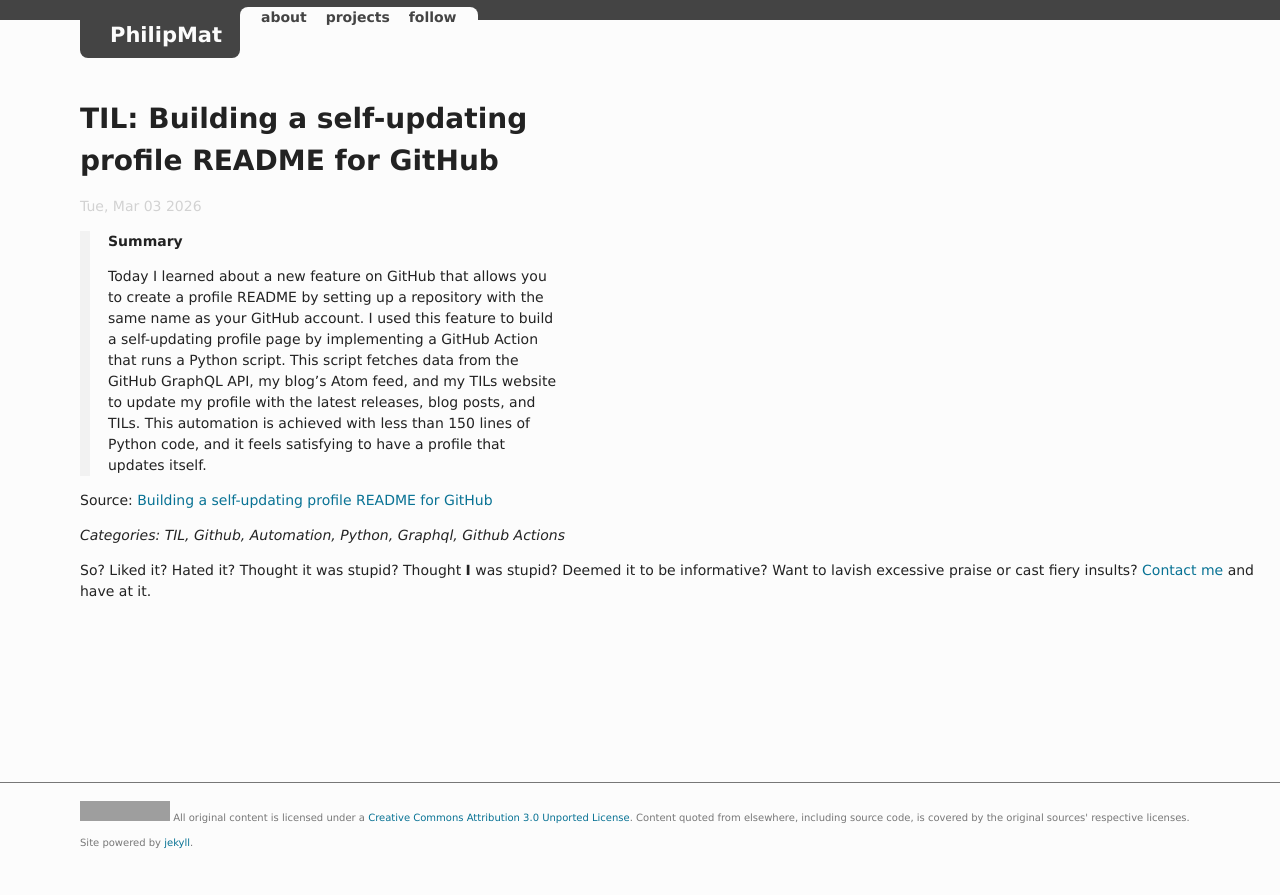
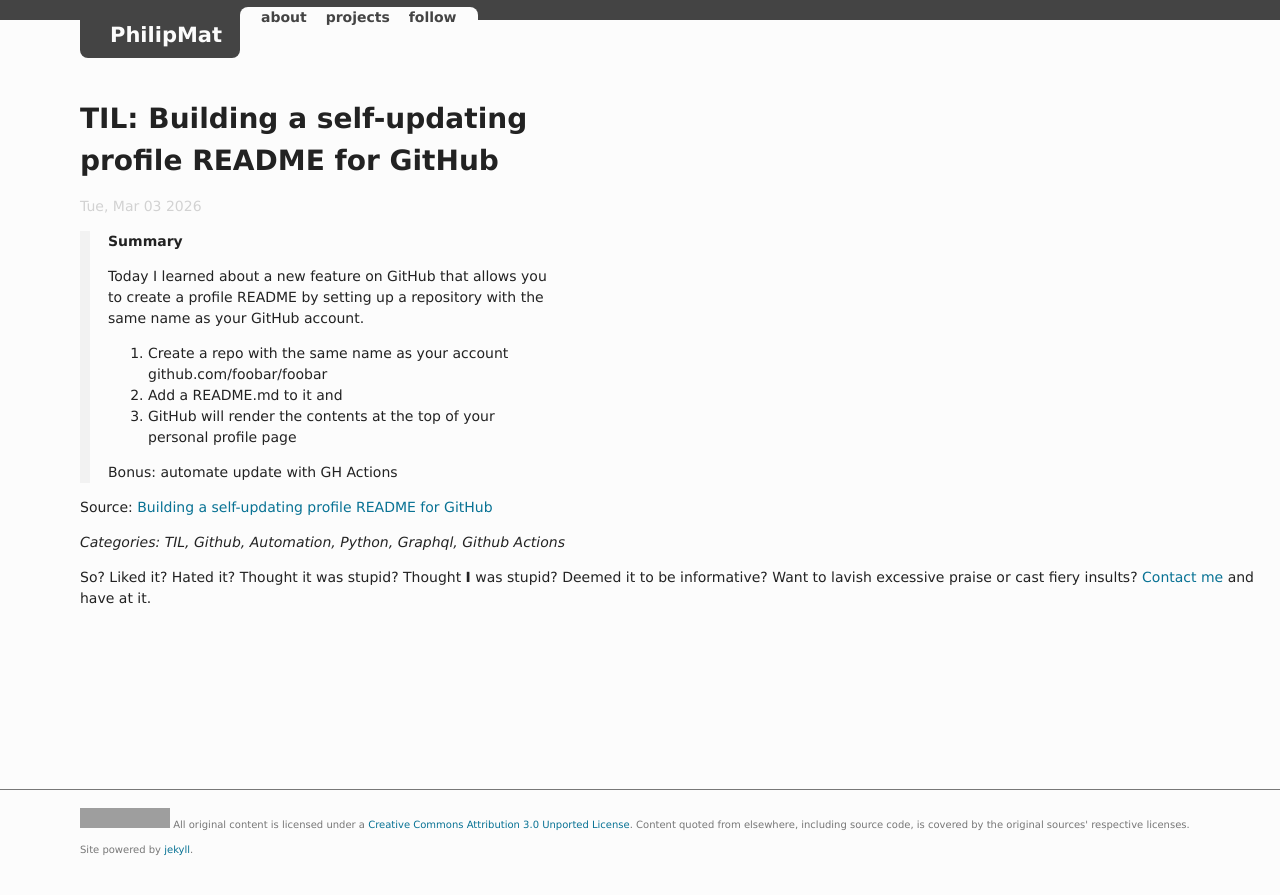
Before and after one commit to philipmat/philipmat.github.io, a Jekyll site: the page built from _posts/2026-03-03-self-updating-profile-readme-github.md, in a window 1280 px wide. Shown: the top 895 px of the page. Built offline with Jekyll 4.4.1, drawn with Linux system fonts in a browser that asks for light colours; grey boxes are pictures that could not be loaded.

Commit message:
Update 2026-03-03-self-updating-profile-readme-github.md

```diff
--- a/_posts/2026-03-03-self-updating-profile-readme-github.md
+++ b/_posts/2026-03-03-self-updating-profile-readme-github.md
@@ -9,7 +9,13 @@ source_url: https://simonwillison.net/2020/Jul/10/self-updating-profile-readme/
 
 > **Summary**
 >
-> Today I learned about a new feature on GitHub that allows you to create a profile README by setting up a repository with the same name as your GitHub account. I used this feature to build a self-updating profile page by implementing a GitHub Action that runs a Python script. This script fetches data from the GitHub GraphQL API, my blog's Atom feed, and my TILs website to update my profile with the latest releases, blog posts, and TILs. This automation is achieved with less than 150 lines of Python code, and it feels satisfying to have a profile that updates itself.
+> Today I learned about a new feature on GitHub that allows you to create a profile README by setting up a repository with the same name as your GitHub account.
+>
+> 1. Create a repo with the same name as your account github.com/foobar/foobar
+> 2. Add a README.md to it and
+> 3. GitHub will render the contents at the top of your personal profile page
+>
+> Bonus: automate update with GH Actions
 
 Source: [Building a self-updating profile README for GitHub](https://simonwillison.net/2020/Jul/10/self-updating-profile-readme/)
 
```
